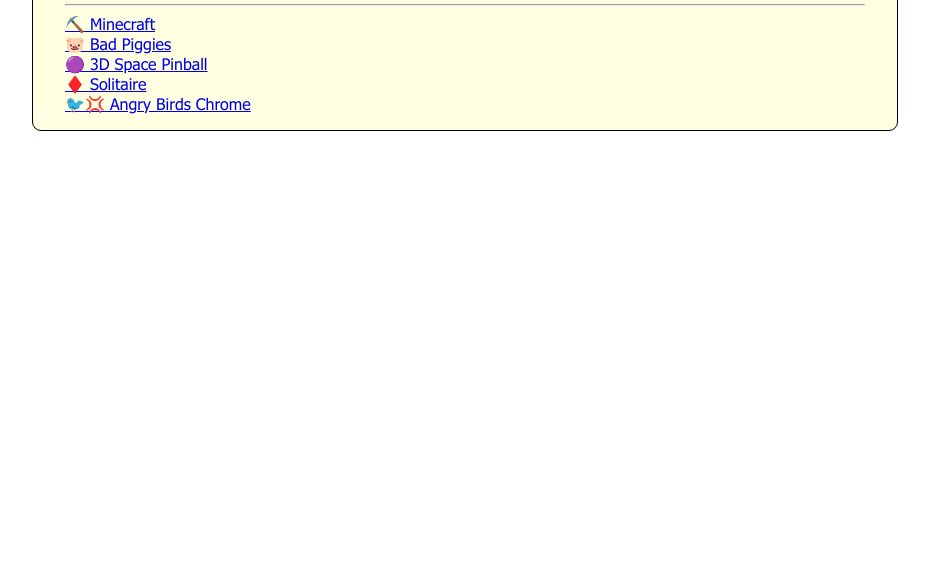
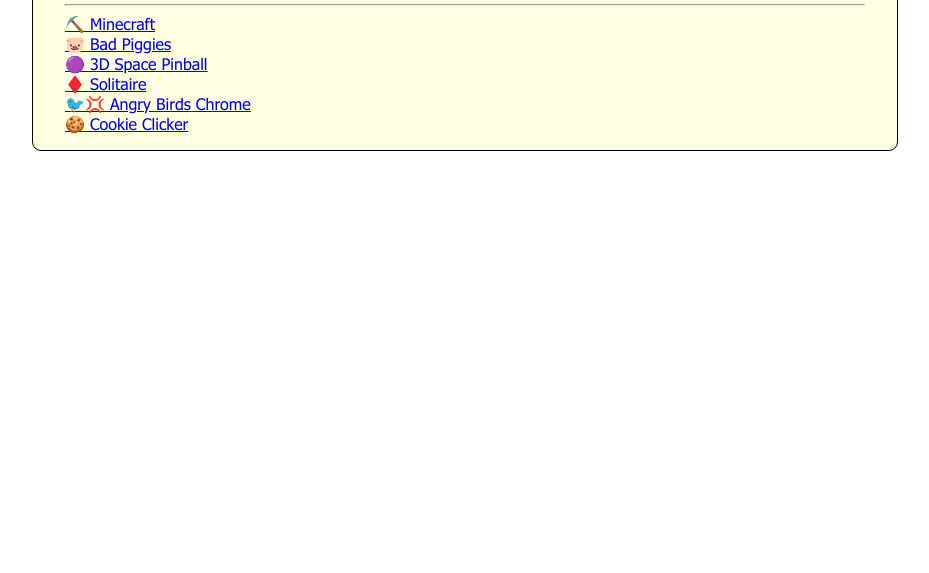
Before and after one commit to zenierontop/bwe-nix, a website: page web/www/arcade/index.html in a window 1280 px wide. Shown: the part 227-800 px from the top of the page, without its empty margins (175-1104 px from the left). Drawn offline with Linux system fonts and the light colour scheme.

Commit message:
Update index.html

```diff
--- a/web/www/arcade/index.html
+++ b/web/www/arcade/index.html
@@ -26,6 +26,8 @@
     <br class="no_selection" />
     <a href="https://sandstormdev.indie.af/" class="no_selection">🐦💢 Angry Birds Chrome</a>
     <br class="no_selection" />
+    <a href="https://server.cosmicstar37.repl.co/cookieclicker/" class="no_selection">🍪 Cookie Clicker</a>
+    <br class="no_selection" />
   </div>
 </body>
 
```
